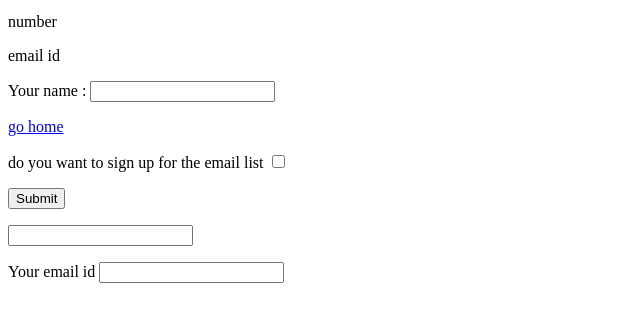
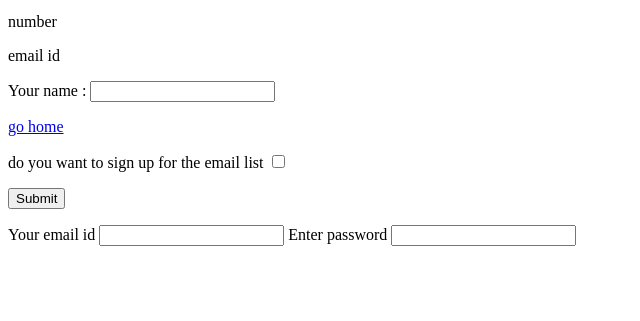
Before and after one commit to bmVeerendrasagar/startinghtml, a plain HTML site: page mycontact.html in a window 1280 px wide. Shown: the part 101-422 px from the top of the page, without its empty margins (0-640 px from the left). Drawn offline with Linux system fonts and the light colour scheme.

Commit message:
Update mycontact.html

```diff
--- a/mycontact.html
+++ b/mycontact.html
@@ -21,15 +21,13 @@
         <label>do you want to sign up for the email list </label>
         <input type="checkbox" name="" id="">
         <p><input type="submit"></p>
-        <p>
-            <input type="password" name="" id="">
-
-        </p>
     </form>
 </p>
 <form action="" method="post">
     <label>Your email id</label>
     <input type="email" name="" id="">
+    <label>Enter password</label>
+    <input type="password" name="" id="">
 </form>
 
 </body>
```
